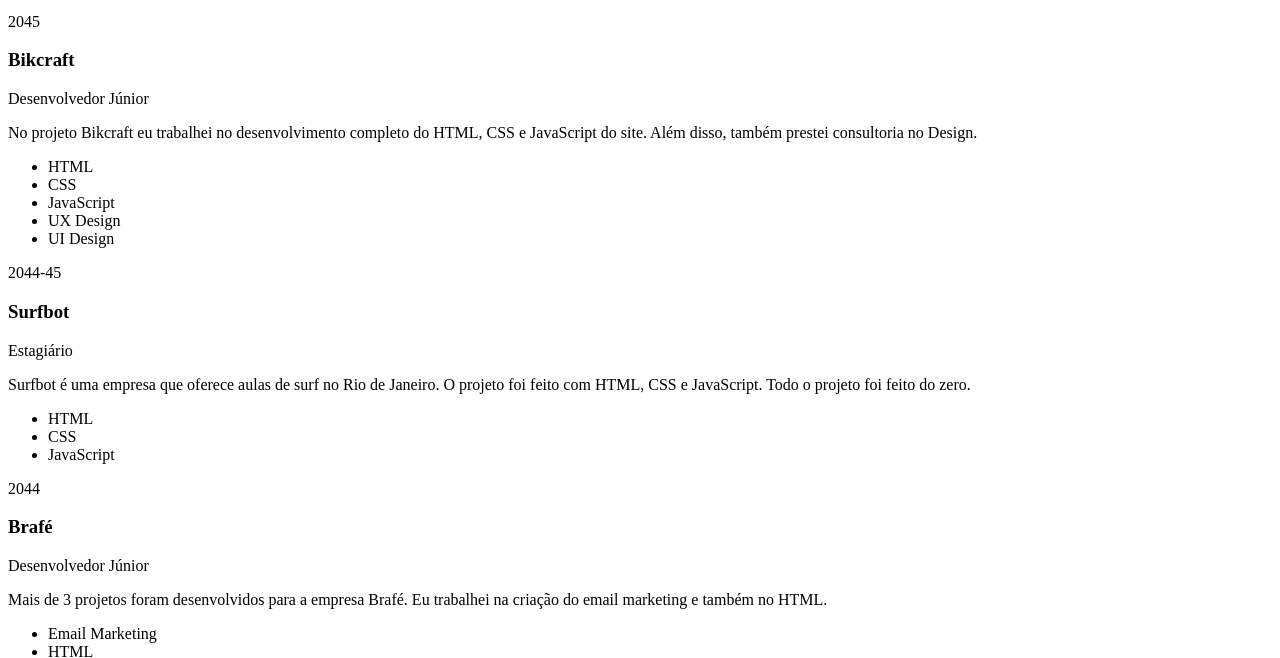
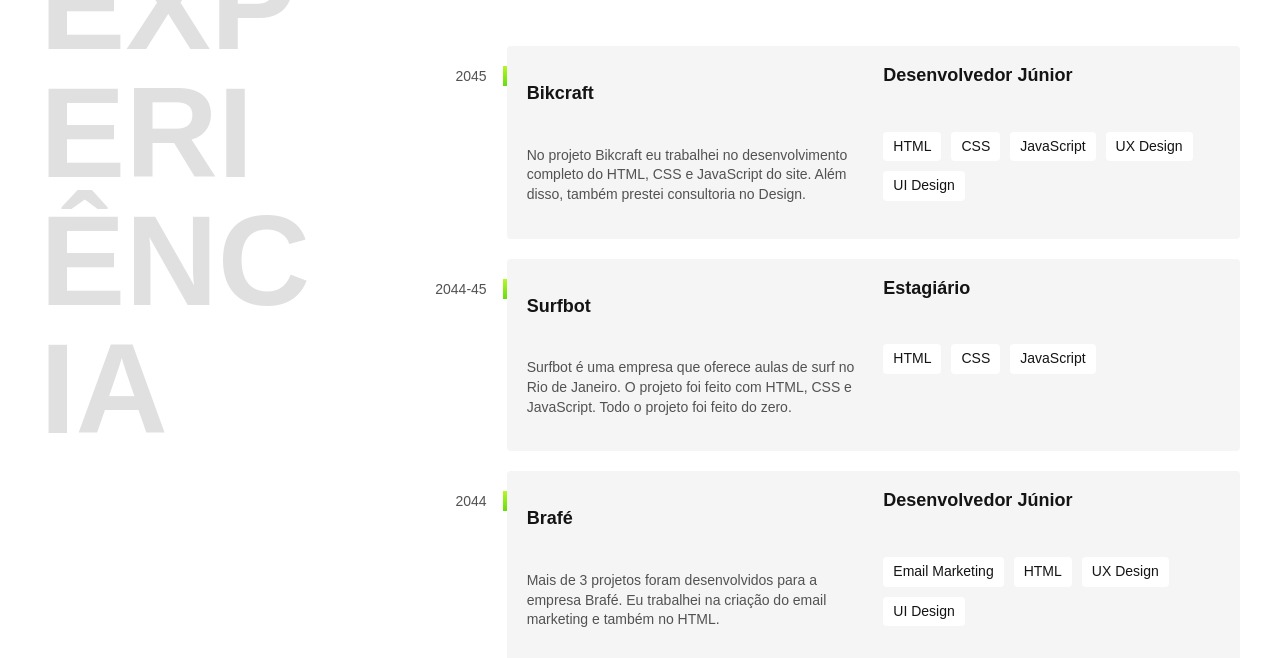
Before and after one commit to Andre7864/andre7864.github.io, a plain HTML site: page index.html in a window 1280 px wide. Shown: the part 929-1587 px from the top of the page. Drawn offline with Linux system fonts and the light colour scheme.

Commit message:
teste de css

```diff
--- a/index.html
+++ b/index.html
@@ -6,7 +6,7 @@
   <meta name="viewport" content="width=device-width, initial-scale=1.0">
   <title>Lobo - Desenvolvedor e UX/UI Designer</title>
   <meta name="description" content="Desenvolvedor Front End e UX/UI Designer Localizado no Rio de Janeiro">
-  <link rel="stylesheet" href="./css/style.min.cssc">
+  <link rel="stylesheet" href="./css/style.min.css">
   <link rel="icon" href="favicon.ico.svg" type="image/x-icon+xml">
 </head>
 
```
